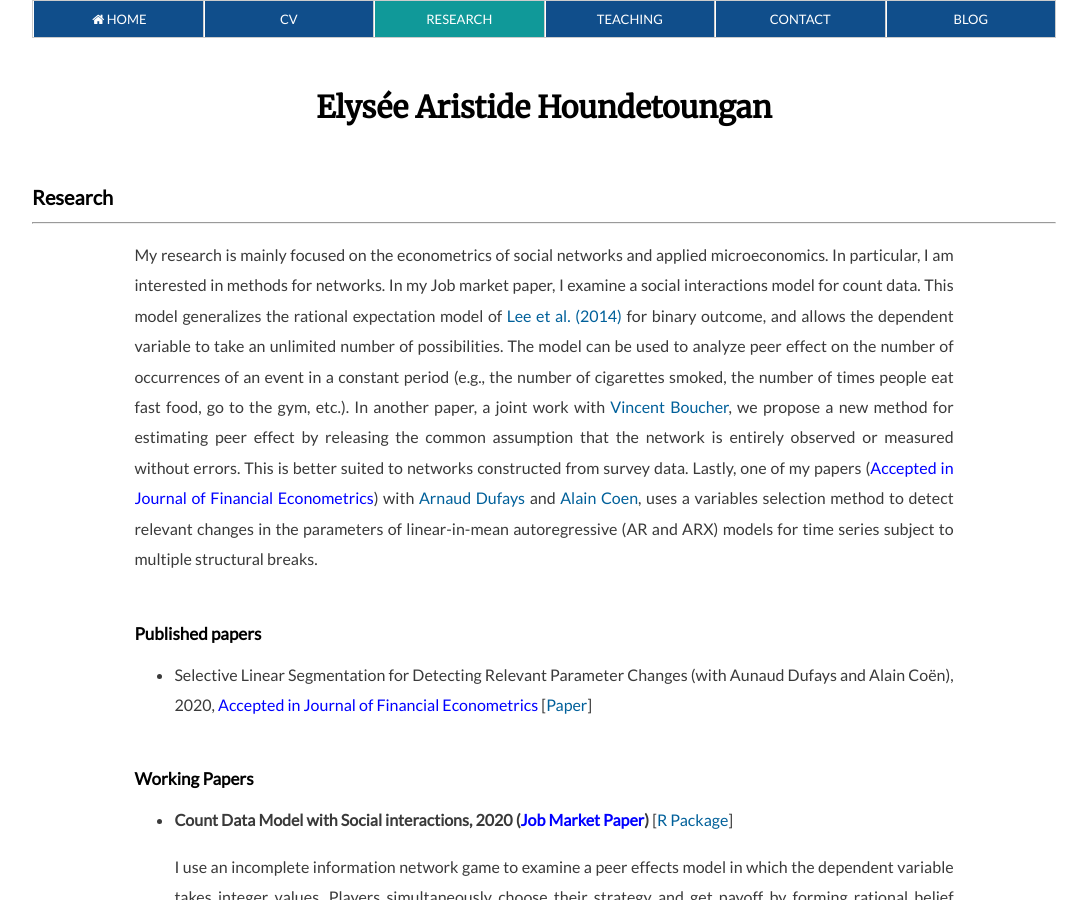
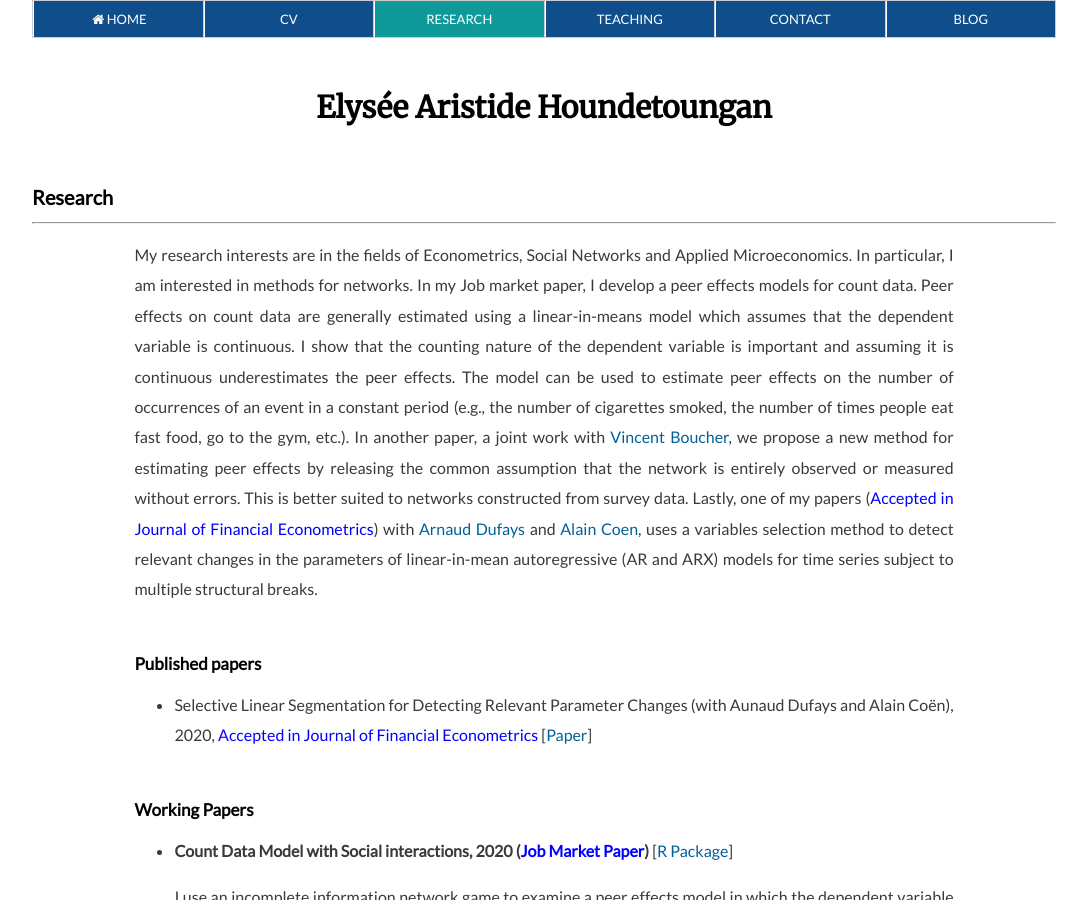
Before and after one commit to ahoundetoungan/ahoundetoungan.github.io, a Jekyll site: the page built from research/index.html, in a window 1280 px wide and 900 px high. Shown: the whole window, without its empty margins (96-1183 px from the left). Built offline with Jekyll 4.4.1, drawn with Linux system fonts in a browser that asks for light colours; some web fonts are replaced.

Commit message:
research

```diff
--- a/research/index.html
+++ b/research/index.html
@@ -12,12 +12,12 @@ $(document).ready(function() {
   <h1>Research</h1>
   <hr>
   <div class="contentresearch">
-  <p>My research is mainly focused on the econometrics of social networks and applied microeconomics. In particular, I am interested in methods for networks.
-	  In my Job market paper, I examine a social interactions model for count data. This model generalizes the rational expectation model of
-	  <a href="https://www.mitpressjournals.org/doi/abs/10.1162/REST_a_00401" target="_blank">Lee et al. (2014)</a> for binary outcome, and allows the dependent
-	  variable to take an unlimited number of possibilities. The model can be used to analyze peer effect on the number of occurrences of an event
+  <p>My research interests are in the fields of Econometrics, Social Networks and Applied Microeconomics. In particular, I am interested in methods for networks.
+	  In my Job market paper, I develop a peer effects models for count data. Peer effects on count data are generally
+    estimated using a linear-in-means model which assumes that the dependent variable is continuous. I show that the
+    counting nature of the dependent variable is important and assuming it is continuous underestimates the peer effects. The model can be used to estimate peer effects on the number of occurrences of an event
 	  in a constant period (e.g., the number of cigarettes smoked, the number of times people eat fast food, go to the gym, etc.). In another paper,
-	  a joint work with <a href="https://www.vincentbouchereconomist.com/" target="_blank">Vincent Boucher</a>, we propose a new method for estimating peer effect
+	  a joint work with <a href="https://www.vincentbouchereconomist.com/" target="_blank">Vincent Boucher</a>, we propose a new method for estimating peer effects
 	  by releasing the common assumption that the network is entirely observed or measured without errors. This is better suited to networks
 	  constructed from survey data. Lastly, one of my papers (<span style="color: blue;">Accepted in Journal of Financial Econometrics</span>) with
 	  <a href="https://arnauddufays.com/" target="_blank">Arnaud Dufays</a> and <a href="https://professeurs.uqam.ca/professeur/coen.alain/" target="_blank">Alain Coen</a>,
```
